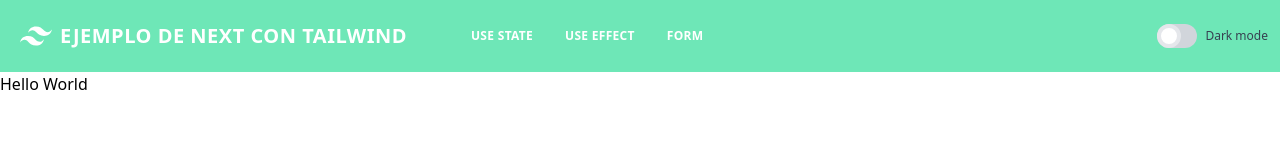
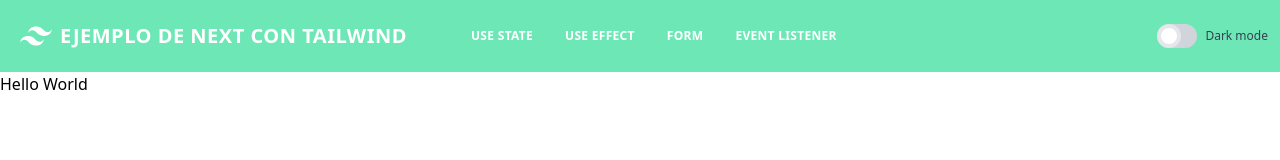
Before and after one commit to ADCairex/test1_next, a Next.js app: page / in a window 1280 px wide. Shown: the top 160 px of the page. Built offline with nearby package versions, Linux system fonts and the light colour scheme.

Commit message:
making pint in canvas

```diff
--- a/components/NavBar.jsx
+++ b/components/NavBar.jsx
@@ -52,6 +52,13 @@ export const Navbar = () => {
                 </span>
             </a>
         </Link>
+        <Link href='/event-listener'>
+            <a className='inline-flex items-center p-2 ml-4 '>
+                <span className='text-xs text-white font-bold uppercase tracking-wide'>
+                    event listener
+                </span>
+            </a>
+        </Link>
         <div class="relative inline-block w-10 mr-2 align-middle select-none transition duration-200 ease-in float-right ml-auto">
             <input type="checkbox" name="toggle" id="toggle" class="toggle-checkbox absolute block w-6 h-6 rounded-full bg-white border-4 appearance-none cursor-pointer" onChange={(e)=>setChecked(e.target.checked)}/>
             <label for="toggle" class="toggle-label block overflow-hidden h-6 rounded-full bg-gray-300 cursor-pointer"></label>
--- /dev/null
+++ b/components/dinamic/eventListener.js
@@ -0,0 +1,22 @@
+import Head from 'next/head';
+import { Navbar } from '../NavBar';
+
+import React, { useEffect, useState } from 'react';
+
+export default function eventListener() {
+    return(
+        <>
+            <div className='flex flex-col'>
+                <Head>
+                    <title>Ejemplo de UseEffect</title>
+                    <link rel='icon' href='/favicon.ico' />
+                </Head>
+                <Navbar />
+                <h1>Drawing with mouse events</h1>
+                <canvas className='border-2 border-gray-900 h-96 w-96' id="myPics">
+
+                </canvas>
+            </div>
+        </>
+    );
+}
--- /dev/null
+++ b/pages/event-listener/index.js
@@ -0,0 +1,22 @@
+import React, { useState } from "react";
+
+import dynamic from "next/dynamic";
+
+const ComponentEL = dynamic(() => import('../../components/dinamic/eventListener'), {
+    ssr: false,
+});
+
+const [mousePosition, setMousePosition] = useState({x: 0, y: 0});
+
+const getMousePosition = () => {
+    console.log(`Mouse X: ${event.clientX}, Mouse Y: ${event.clientY}`);
+};
+
+export default function size() {
+
+    return(
+        <>
+            <ComponentEL/>
+        </>
+    );
+}
--- a/pages/use-effect/index.js
+++ b/pages/use-effect/index.js
@@ -1,4 +1,4 @@
-import React, { useEffect, useState } from 'react';
+import React from 'react';
 // Important disable SSR
 import dynamic from 'next/dynamic'
 
@@ -6,7 +6,7 @@ const ComponentUE = dynamic(() => import('../../components/dinamic/useEffectPage
     ssr: false,
 });
 
-export default function Page2() {
+export default function useEffect() {
 
     return (
        <ComponentUE/>
```
